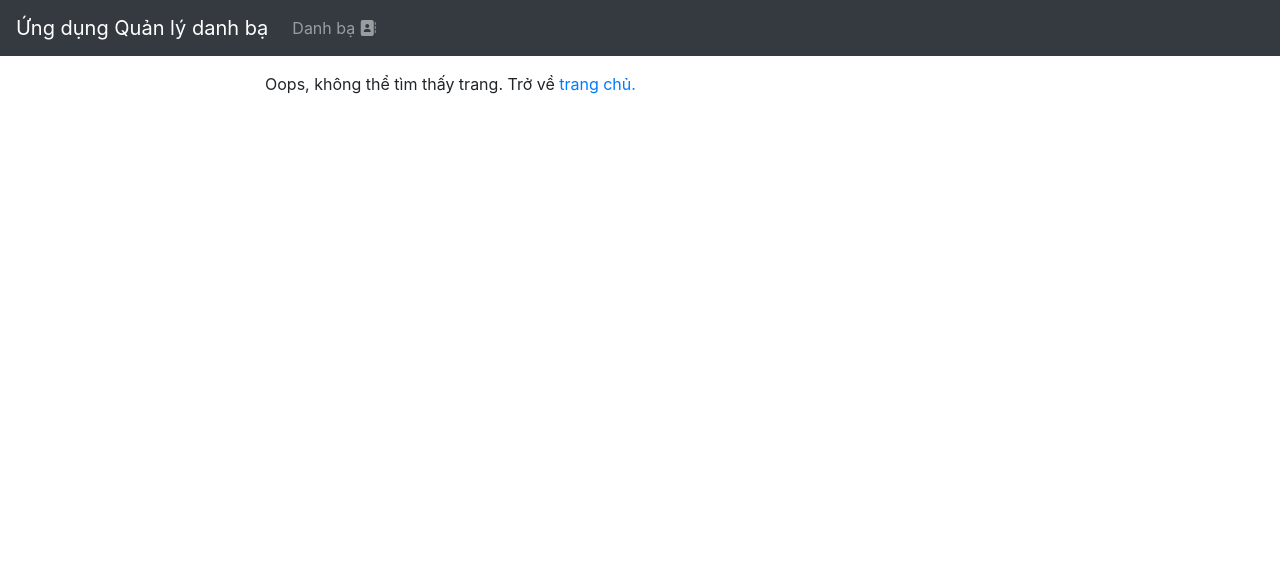
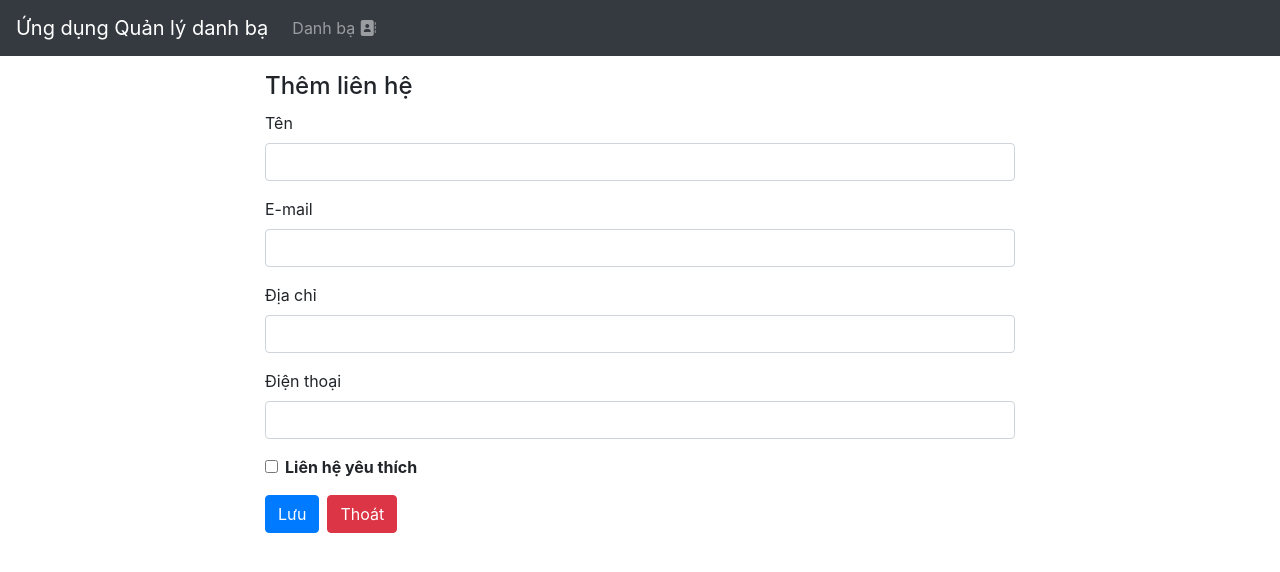
Before and after one commit to LeHuuHoangAnh-200703/B2105599_LE_HUU_HOANG_ANH_FRONTEND, a Vue app: page /contacts/add in a window 1280 px wide. Shown: the top 572 px of the page. Built offline with nearby package versions, Linux system fonts and the light colour scheme; no server answers.

Commit message:
Tao trang them moi lien he

```diff
--- a/src/router/index.js
+++ b/src/router/index.js
@@ -1,5 +1,7 @@
 import { createWebHistory, createRouter } from "vue-router";
 import ContactBook from "@/views/ContactBook.vue";
+import ContactAdd from "@/views/ContactAdd.vue";
+
 const routes = [
   {
     path: "/",
@@ -17,6 +19,11 @@
     component: () => import("@/views/ContactEdit.vue"),
     props: true,
   },
+  {
+    path: "/contacts/add",
+    name: "contact.add",
+    component: ContactAdd,
+  },
 ];
 const router = createRouter({
   history: createWebHistory(import.meta.env.BASE_URL),
--- /dev/null
+++ b/src/views/ContactAdd.vue
@@ -0,0 +1,39 @@
+<template>
+  <div class="page">
+    <h4>Thêm liên hệ</h4>
+    <ContactForm :contact="contact" @submit:contact="addContact" />
+    <p>{{ message }}</p>
+  </div>
+</template>
+<script>
+import ContactForm from "@/components/ContactForm.vue";
+import ContactService from "@/services/contact.service";
+export default {
+  components: {
+    ContactForm,
+  },
+  data() {
+    return {
+      contact: {
+        name: "",
+        email: "",
+        address: "",
+        phone: "",
+        favorite: false,
+      },
+      message: "",
+    };
+  },
+  methods: {
+    async addContact(data) {
+      try {
+        await ContactService.create(data);
+        alert("Thêm mới liên hệ thành công.");
+        this.$router.push({ name: "contactbook" });
+      } catch (error) {
+        console.log(error);
+      }
+    },
+  },
+};
+</script>
```
